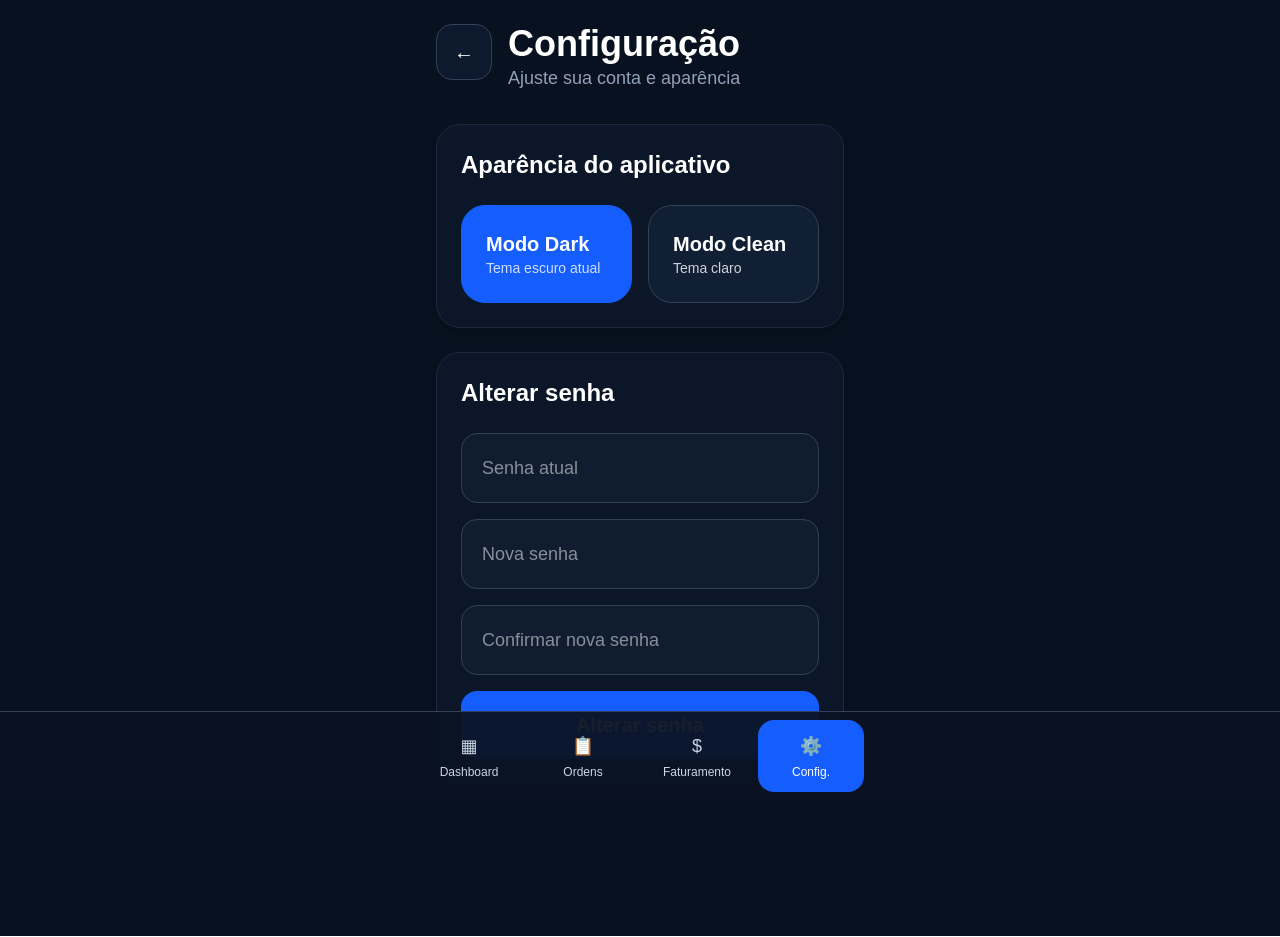
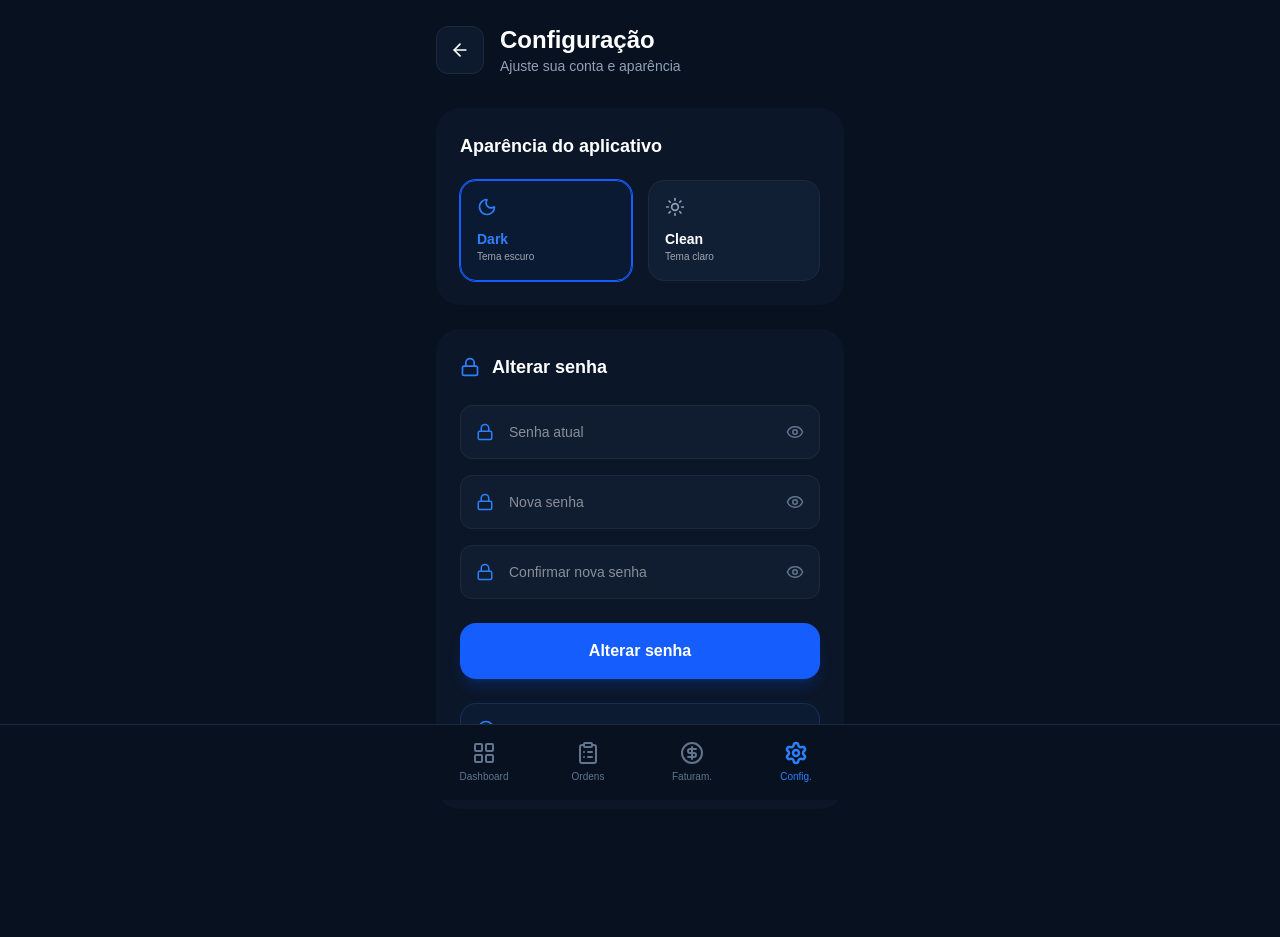
Before and after one commit to marcellsousaeng/app-servicos, a Next.js app: page /configuracao in a window 1280 px wide. Built offline with nearby package versions, Linux system fonts and the light colour scheme.

Commit message:
ajsute nos icones

```diff
--- a/app/configuracao/page.tsx
+++ b/app/configuracao/page.tsx
@@ -2,16 +2,31 @@
 
 import { useEffect, useState } from 'react'
 import { useRouter } from 'next/navigation'
+// Importando ícones modernos do Lucide
+import {
+  ArrowLeft,
+  Moon,
+  Sun,
+  Lock,
+  Eye,
+  EyeOff,
+  LayoutGrid,
+  ClipboardList,
+  CircleDollarSign,
+  Settings,
+  Info,
+  CheckCircle2
+} from 'lucide-react'
 
 function MenuItem({
   titulo,
-  icone,
+  Icone,
   ativo = false,
   clean,
   onClick,
 }: {
   titulo: string
-  icone: string
+  Icone: any
   ativo?: boolean
   clean: boolean
   onClick: () => void
@@ -19,244 +34,188 @@ function MenuItem({
   return (
     <button
       onClick={onClick}
-      className={`rounded-2xl py-3 flex flex-col items-center justify-center text-sm transition-all ${
-        ativo
-          ? clean
-            ? 'bg-blue-600 text-white'
-            : 'bg-blue-600 text-white'
-          : clean
-          ? 'text-slate-600 hover:bg-slate-100'
-          : 'text-slate-300 hover:bg-slate-800'
+      className={`flex flex-col items-center justify-center py-2 transition-all ${
+        ativo ? 'text-blue-500' : clean ? 'text-slate-400' : 'text-slate-500'
       }`}
     >
-      <span className="text-lg">{icone}</span>
-      <span className="mt-1 text-xs">{titulo}</span>
+      <Icone size={24} strokeWidth={ativo ? 2.5 : 2} />
+      <span className="mt-1 text-[10px] font-medium">{titulo}</span>
     </button>
   )
 }
 
 export default function ConfiguracaoPage() {
   const router = useRouter()
+  const [tema, setTema] = useState<'dark' | 'clean'>('dark')
+  const [verSenha, setVerSenha] = useState({ atual: false, nova: false, confirmar: false })
 
-  const [tema, setTema] = useState<'dark' | 'clean'>('dark')
   const clean = tema === 'clean'
-
-  const [senhaAtual, setSenhaAtual] = useState('')
-  const [novaSenha, setNovaSenha] = useState('')
-  const [confirmarSenha, setConfirmarSenha] = useState('')
 
   useEffect(() => {
     const temaSalvo = localStorage.getItem('tema-app')
-
-    if (temaSalvo === 'clean') {
-      setTema('clean')
-    } else {
-      setTema('dark')
-    }
+    if (temaSalvo === 'clean') setTema('clean')
   }, [])
 
-  function alterarTema(novoTema: 'dark' | 'clean') {
+  const alterarTema = (novoTema: 'dark' | 'clean') => {
     setTema(novoTema)
     localStorage.setItem('tema-app', novoTema)
   }
 
-  function alterarSenha() {
-    if (!senhaAtual || !novaSenha || !confirmarSenha) {
-      alert('Preencha todos os campos')
-      return
-    }
+  return (
+    <div className={`min-h-screen pb-32 transition-colors duration-300 ${
+      clean ? 'bg-slate-50 text-slate-900' : 'bg-[#07111f] text-white'
+    }`}>
+      <main className="max-w-md mx-auto px-5 pt-6">
 
-    if (novaSenha !== confirmarSenha) {
-      alert('As senhas não conferem')
-      return
-    }
-
-    alert('Senha alterada com sucesso!')
-
-    setSenhaAtual('')
-    setNovaSenha('')
-    setConfirmarSenha('')
-  }
-
-  return (
-    <div
-      className={`min-h-screen pb-32 ${
-        clean
-          ? 'bg-slate-100 text-slate-900'
-          : 'bg-[#07111f] text-white'
-      }`}
-    >
-      <div className="max-w-md mx-auto px-5 py-6">
-        {/* TOPO */}
-        <div className="flex items-start gap-4 mb-8">
+        {/* CABEÇALHO */}
+        <div className="flex items-center gap-4 mb-8">
           <button
             onClick={() => router.push('/dashboard')}
-            className={`w-14 h-14 rounded-2xl border flex items-center justify-center text-xl ${
-              clean
-                ? 'bg-white border-slate-200'
-                : 'bg-[#0d1a2d] border-slate-700'
+            className={`w-12 h-12 rounded-xl border flex items-center justify-center ${
+              clean ? 'bg-white border-slate-200 text-slate-600' : 'bg-[#0d1a2d] border-slate-800 text-white'
             }`}
           >
-            ←
+            <ArrowLeft size={20} />
           </button>
-
           <div>
-            <h1 className="text-4xl font-bold">Configuração</h1>
-            <p
-              className={`text-lg ${
-                clean ? 'text-slate-500' : 'text-slate-400'
-              }`}
-            >
+            <h1 className="text-2xl font-bold">Configuração</h1>
+            <p className={`text-sm ${clean ? 'text-slate-500' : 'text-slate-400'}`}>
               Ajuste sua conta e aparência
             </p>
           </div>
         </div>
 
-        {/* APARÊNCIA */}
-        <div
-          className={`rounded-3xl p-6 mb-6 shadow-lg ${
-            clean
-              ? 'bg-white border border-slate-200'
-              : 'bg-[#0b1628] border border-slate-800'
-          }`}
-        >
-          <h2 className="text-2xl font-bold mb-6">
-            Aparência do aplicativo
-          </h2>
+        {/* SEÇÃO: APARÊNCIA */}
+        <section className={`rounded-3xl p-6 mb-6 ${clean ? 'bg-white shadow-sm' : 'bg-[#0b1628]'}`}>
+          <h2 className="text-lg font-semibold mb-5">Aparência do aplicativo</h2>
+          <div className="grid grid-cols-2 gap-4">
+            <ThemeCard
+              active={tema === 'dark'}
+              label="Dark"
+              sub="Tema escuro"
+              Icon={Moon}
+              onClick={() => alterarTema('dark')}
+              clean={clean}
+            />
+            <ThemeCard
+              active={tema === 'clean'}
+              label="Clean"
+              sub="Tema claro"
+              Icon={Sun}
+              onClick={() => alterarTema('clean')}
+              clean={clean}
+            />
+          </div>
+        </section>
 
-          <div className="grid grid-cols-2 gap-4">
-            <button
-              onClick={() => alterarTema('dark')}
-              className={`rounded-3xl p-6 text-left border transition-all ${
-                tema === 'dark'
-                  ? 'bg-blue-600 text-white border-blue-600'
-                  : clean
-                  ? 'bg-slate-100 border-slate-200'
-                  : 'bg-[#111f35] border-slate-700'
-              }`}
-            >
-              <h3 className="text-xl font-bold">Modo Dark</h3>
-              <p className="text-sm opacity-80">
-                Tema escuro atual
-              </p>
-            </button>
-
-            <button
-              onClick={() => alterarTema('clean')}
-              className={`rounded-3xl p-6 text-left border transition-all ${
-                tema === 'clean'
-                  ? 'bg-blue-600 text-white border-blue-600'
-                  : clean
-                  ? 'bg-slate-100 border-slate-200'
-                  : 'bg-[#111f35] border-slate-700'
-              }`}
-            >
-              <h3 className="text-xl font-bold">Modo Clean</h3>
-              <p className="text-sm opacity-80">
-                Tema claro
-              </p>
-            </button>
+        {/* SEÇÃO: ALTERAR SENHA */}
+        <section className={`rounded-3xl p-6 ${clean ? 'bg-white shadow-sm' : 'bg-[#0b1628]'}`}>
+          <div className="flex items-center gap-3 mb-6">
+            <Lock size={20} className="text-blue-500" />
+            <h2 className="text-lg font-semibold">Alterar senha</h2>
           </div>
-        </div>
-
-        {/* SENHA */}
-        <div
-          className={`rounded-3xl p-6 shadow-lg ${
-            clean
-              ? 'bg-white border border-slate-200'
-              : 'bg-[#0b1628] border border-slate-800'
-          }`}
-        >
-          <h2 className="text-2xl font-bold mb-6">
-            Alterar senha
-          </h2>
 
           <div className="space-y-4">
-            <input
-              type="password"
+            <InputSenha
               placeholder="Senha atual"
-              value={senhaAtual}
-              onChange={(e) => setSenhaAtual(e.target.value)}
-              className={`w-full rounded-2xl px-5 py-5 text-lg border outline-none ${
-                clean
-                  ? 'bg-slate-50 border-slate-200'
-                  : 'bg-[#101d31] border-slate-700'
-              }`}
+              visible={verSenha.atual}
+              toggleVisible={() => setVerSenha({...verSenha, atual: !verSenha.atual})}
+              clean={clean}
+            />
+            <InputSenha
+              placeholder="Nova senha"
+              visible={verSenha.nova}
+              toggleVisible={() => setVerSenha({...verSenha, nova: !verSenha.nova})}
+              clean={clean}
+            />
+            <InputSenha
+              placeholder="Confirmar nova senha"
+              visible={verSenha.confirmar}
+              toggleVisible={() => setVerSenha({...verSenha, confirmar: !verSenha.confirmar})}
+              clean={clean}
             />
 
-            <input
-              type="password"
-              placeholder="Nova senha"
-              value={novaSenha}
-              onChange={(e) => setNovaSenha(e.target.value)}
-              className={`w-full rounded-2xl px-5 py-5 text-lg border outline-none ${
-                clean
-                  ? 'bg-slate-50 border-slate-200'
-                  : 'bg-[#101d31] border-slate-700'
-              }`}
-            />
-
-            <input
-              type="password"
-              placeholder="Confirmar nova senha"
-              value={confirmarSenha}
-              onChange={(e) => setConfirmarSenha(e.target.value)}
-              className={`w-full rounded-2xl px-5 py-5 text-lg border outline-none ${
-                clean
-                  ? 'bg-slate-50 border-slate-200'
-                  : 'bg-[#101d31] border-slate-700'
-              }`}
-            />
-
-            <button
-              onClick={alterarSenha}
-              className="w-full bg-blue-600 hover:bg-blue-700 text-white font-bold text-xl py-5 rounded-2xl transition-all"
-            >
+            <button className="w-full bg-blue-600 hover:bg-blue-700 text-white font-bold py-4 rounded-2xl mt-2 transition-all shadow-lg shadow-blue-600/20">
               Alterar senha
             </button>
           </div>
-        </div>
-      </div>
 
-      {/* MENU INFERIOR */}
-      <nav
-        className={`fixed bottom-0 left-0 right-0 z-50 border-t px-3 py-2 ${
-          clean
-            ? 'bg-white/95 border-slate-200 shadow-[0_-8px_25px_rgba(0,0,0,0.08)]'
-            : 'bg-[#0b1423]/95 border-slate-700'
-        }`}
-      >
-        <div className="max-w-md mx-auto grid grid-cols-4 gap-2">
-          <MenuItem
-            clean={clean}
-            titulo="Dashboard"
-            icone="▦"
-            onClick={() => router.push('/dashboard')}
-          />
+          {/* DICAS DE SENHA (O quadro azul da imagem) */}
+          <div className={`mt-6 p-4 rounded-2xl border ${
+            clean ? 'bg-blue-50 border-blue-100' : 'bg-blue-500/5 border-blue-500/20'
+          }`}>
+            <div className="flex gap-3 mb-3 text-blue-500">
+              <Info size={18} />
+              <p className="text-sm font-semibold">Sua senha deve ser:</p>
+            </div>
+            <div className="flex flex-wrap gap-4">
+              <div className="flex items-center gap-2 text-xs opacity-80">
+                <CheckCircle2 size={14} className="text-blue-500" /> Apenas números
+              </div>
+              <div className="flex items-center gap-2 text-xs opacity-80">
+                <CheckCircle2 size={14} className="text-blue-500" /> Até 4 dígitos
+              </div>
+            </div>
+          </div>
+        </section>
+      </main>
 
-          <MenuItem
-            clean={clean}
-            titulo="Ordens"
-            icone="📋"
-            onClick={() => router.push('/ordens')}
-          />
-
-          <MenuItem
-            clean={clean}
-            titulo="Faturamento"
-            icone="$"
-            onClick={() => router.push('/faturamento')}
-          />
-
-          <MenuItem
-            clean={clean}
-            ativo
-            titulo="Config."
-            icone="⚙️"
-            onClick={() => router.push('/configuracao')}
-          />
+      {/* MENU INFERIOR FIXO */}
+      <nav className={`fixed bottom-0 left-0 right-0 border-t py-2 z-50 ${
+        clean ? 'bg-white border-slate-200' : 'bg-[#07111f] border-slate-800'
+      }`}>
+        <div className="max-w-md mx-auto grid grid-cols-4 px-4">
+          <MenuItem clean={clean} titulo="Dashboard" Icone={LayoutGrid} onClick={() => router.push('/dashboard')} />
+          <MenuItem clean={clean} titulo="Ordens" Icone={ClipboardList} onClick={() => router.push('/ordens')} />
+          <MenuItem clean={clean} titulo="Faturam." Icone={CircleDollarSign} onClick={() => router.push('/faturamento')} />
+          <MenuItem clean={clean} ativo titulo="Config." Icone={Settings} onClick={() => {}} />
         </div>
       </nav>
     </div>
   )
 }
+
+// Subcomponente para os Cards de Tema
+function ThemeCard({ active, label, sub, Icon, onClick, clean }: any) {
+  return (
+    <button
+      onClick={onClick}
+      className={`flex flex-col p-4 rounded-2xl border text-left transition-all ${
+        active
+          ? 'border-blue-600 bg-blue-600/5 ring-1 ring-blue-600'
+          : clean ? 'border-slate-200 bg-slate-50' : 'border-slate-800 bg-[#111f35]'
+      }`}
+    >
+      <Icon size={20} className={active ? 'text-blue-500' : 'text-slate-400'} />
+      <span className={`mt-3 font-bold text-sm ${active && 'text-blue-500'}`}>{label}</span>
+      <span className="text-[10px] opacity-60">{sub}</span>
+    </button>
+  )
+}
+
+// Subcomponente para Inputs com ícone e olho
+function InputSenha({ placeholder, visible, toggleVisible, clean }: any) {
+  return (
+    <div className="relative group">
+      <div className="absolute left-4 top-1/2 -translate-y-1/2 text-blue-500">
+        <Lock size={18} />
+      </div>
+      <input
+        type={visible ? 'text' : 'password'}
+        placeholder={placeholder}
+        className={`w-full pl-12 pr-12 py-4 rounded-xl border outline-none text-sm transition-all ${
+          clean
+            ? 'bg-slate-50 border-slate-200 focus:border-blue-500'
+            : 'bg-[#101d31] border-slate-800 focus:border-blue-500'
+        }`}
+      />
+      <button
+        type="button"
+        onClick={toggleVisible}
+        className="absolute right-4 top-1/2 -translate-y-1/2 text-slate-500 hover:text-blue-500"
+      >
+        {visible ? <EyeOff size={18} /> : <Eye size={18} />}
+      </button>
+    </div>
+  )
+}
```
